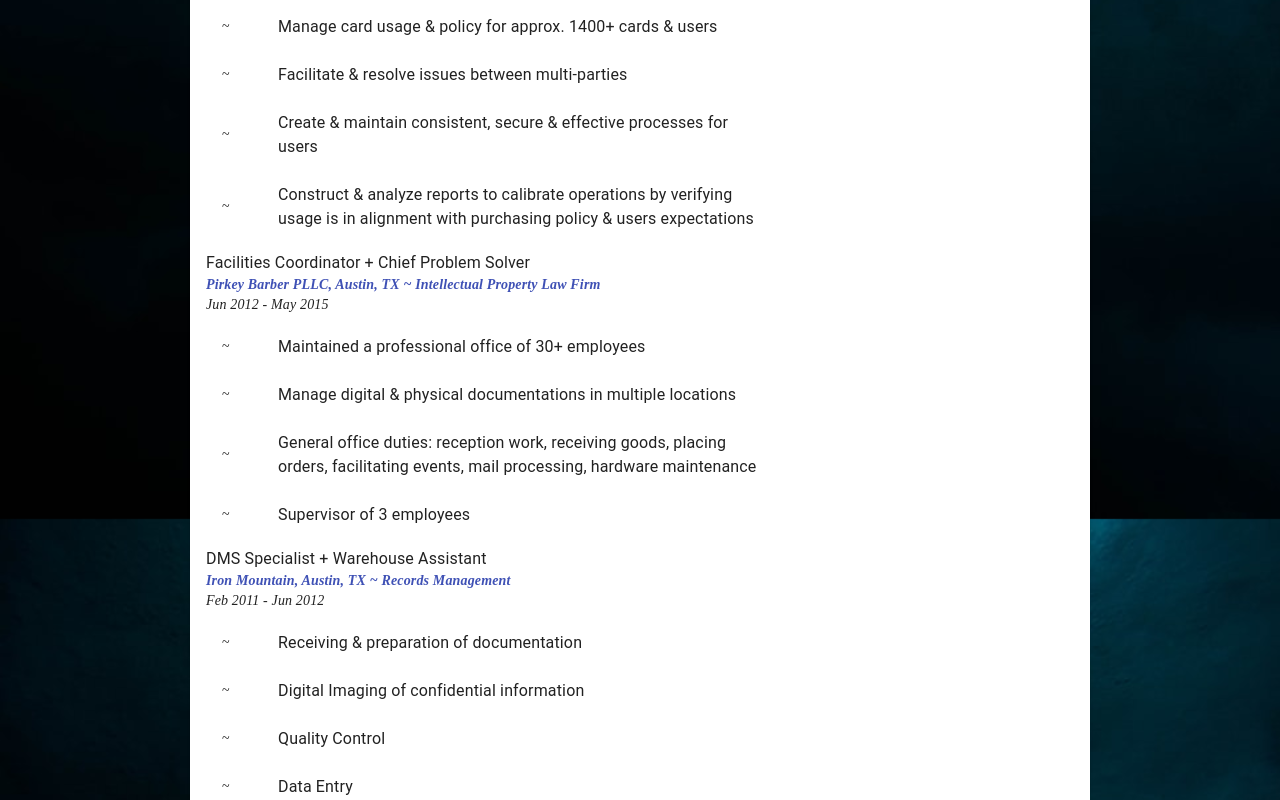
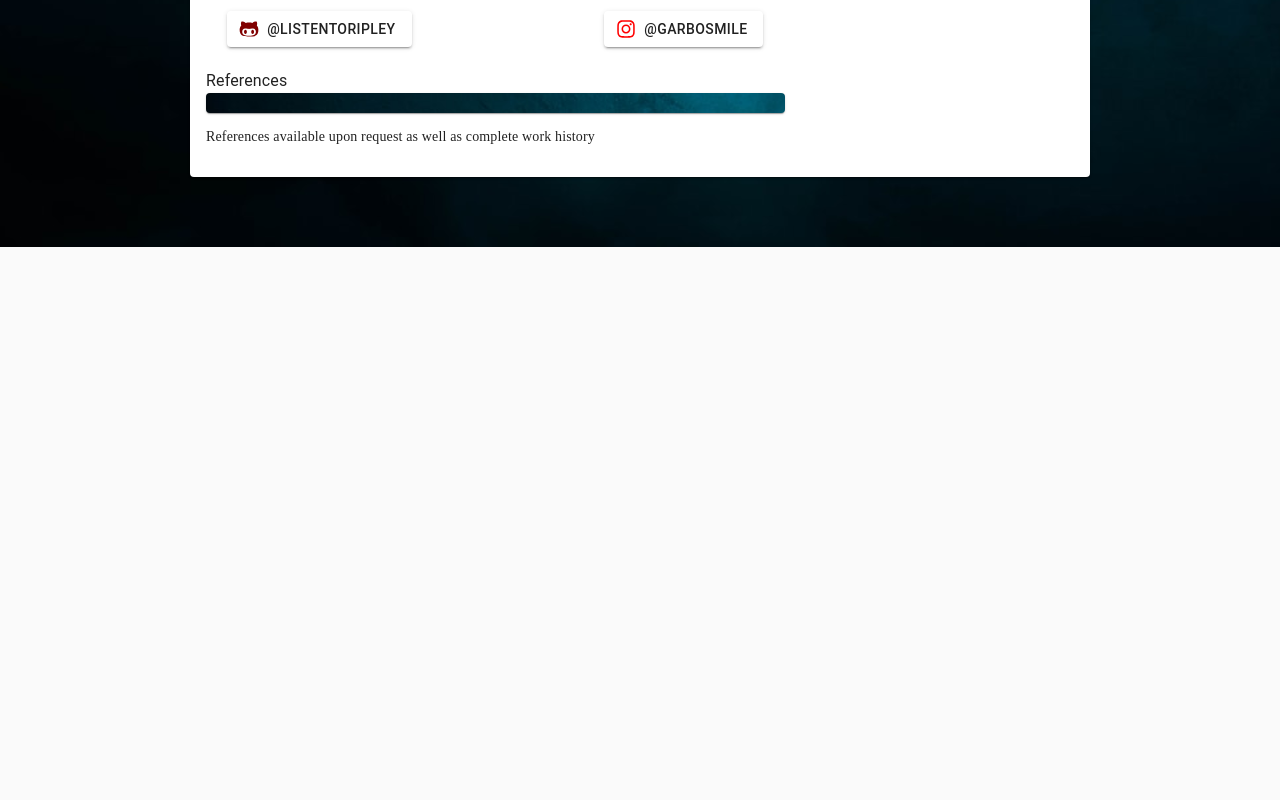
Before and after one commit to listenToRipley/nataliekendrick, a React (Create React App) app: page /resume in a window 1280 px wide. Shown: the part 2360-3160 px from the top of the page. After the commit the page ends 2607 px from the top, so only its background shows below. Built offline with nearby package versions, Linux system fonts and the light colour scheme.

Commit message:
remove duplicate information

```diff
--- a/src/Components/Resume.js
+++ b/src/Components/Resume.js
@@ -158,111 +158,6 @@ const Resume = () => {
           item xs={8}
          >
 
-            <Typography>Experience</Typography>
-            <Paper className={classes.separates}>___________________</Paper>
-            <Typography>Procurement Card Administrator</Typography>
-            <Link href="https://procard.financials.utexas.edu/" className={classes.company}>University of Texas at Austin + Purchasing Office , Austin, TX  ~ Edu.Institution </Link>
-            <br/>
-            <em>May 2015 - Present</em>
-            <List>
-              <ListItem>
-                <ListItemAvatar>~</ListItemAvatar>
-                <ListItemText>
-                Manage card usage & policy for approx. 1400+ cards & users
-                </ListItemText>
-              </ListItem>
-
-              <ListItem>
-                <ListItemAvatar>~</ListItemAvatar>
-                <ListItemText>
-                Facilitate & resolve issues between multi-parties
-                </ListItemText>
-              </ListItem>
-
-              <ListItem>
-                <ListItemAvatar>~</ListItemAvatar>
-                <ListItemText>
-                Create & maintain consistent, secure & effective processes for users
-                </ListItemText>
-              </ListItem>
-
-              <ListItem>
-                <ListItemAvatar>~</ListItemAvatar>
-                <ListItemText>
-                Construct & analyze reports to calibrate operations by verifying usage is in alignment with purchasing policy & users expectations
-                </ListItemText>
-              </ListItem>
-            </List>
-
-            <Typography>Facilities Coordinator + Chief Problem Solver</Typography>
-            <Link href="https://www.pirkeybarber.com/" className={classes.company}>Pirkey Barber PLLC, Austin, TX ~ Intellectual Property Law Firm</Link>
-            <br/>
-            <em>Jun 2012 - May 2015</em>
-            <List>
-              <ListItem>
-                <ListItemAvatar>~</ListItemAvatar>
-                <ListItemText>
-                Maintained a professional office of 30+ employees
-                </ListItemText>
-              </ListItem>
-
-              <ListItem>
-                <ListItemAvatar>~</ListItemAvatar>
-                <ListItemText>
-                Manage digital & physical documentations in multiple locations
-                </ListItemText>
-              </ListItem>
-
-              <ListItem>
-                <ListItemAvatar>~</ListItemAvatar>
-                <ListItemText>
-                General office duties: reception work, receiving goods, placing orders, facilitating events, mail processing, hardware maintenance
-                </ListItemText>
-              </ListItem>
-
-              <ListItem>
-                <ListItemAvatar>~</ListItemAvatar>
-                <ListItemText>
-                Supervisor of 3 employees
-
-                </ListItemText>
-              </ListItem>
-            </List>
-
-            <Typography>DMS Specialist + Warehouse Assistant </Typography>
-            <Link href="https://www.ironmountain.com/" className={classes.company}>Iron Mountain, Austin, TX ~ Records Management</Link>
-            <br/>
-            <em>Feb 2011 - Jun 2012</em>
-            <List>
-              <ListItem>
-                <ListItemAvatar>~</ListItemAvatar>
-                <ListItemText>
-                Receiving & preparation of documentation
-                </ListItemText>
-              </ListItem>
-
-              <ListItem>
-                <ListItemAvatar>~</ListItemAvatar>
-                <ListItemText>
-                Digital Imaging of confidential information
-                </ListItemText>
-              </ListItem>
-
-              <ListItem>
-                <ListItemAvatar>~</ListItemAvatar>
-                <ListItemText>
-                Quality Control
-                </ListItemText>
-              </ListItem>
-
-              <ListItem>
-                <ListItemAvatar>~</ListItemAvatar>
-                <ListItemText>
-                Data Entry
-                </ListItemText>
-              </ListItem>
-            </List>
-
             <Typography>Additional contact information</Typography>
             <Paper className={classes.separates}>___________________</Paper>
 
```
